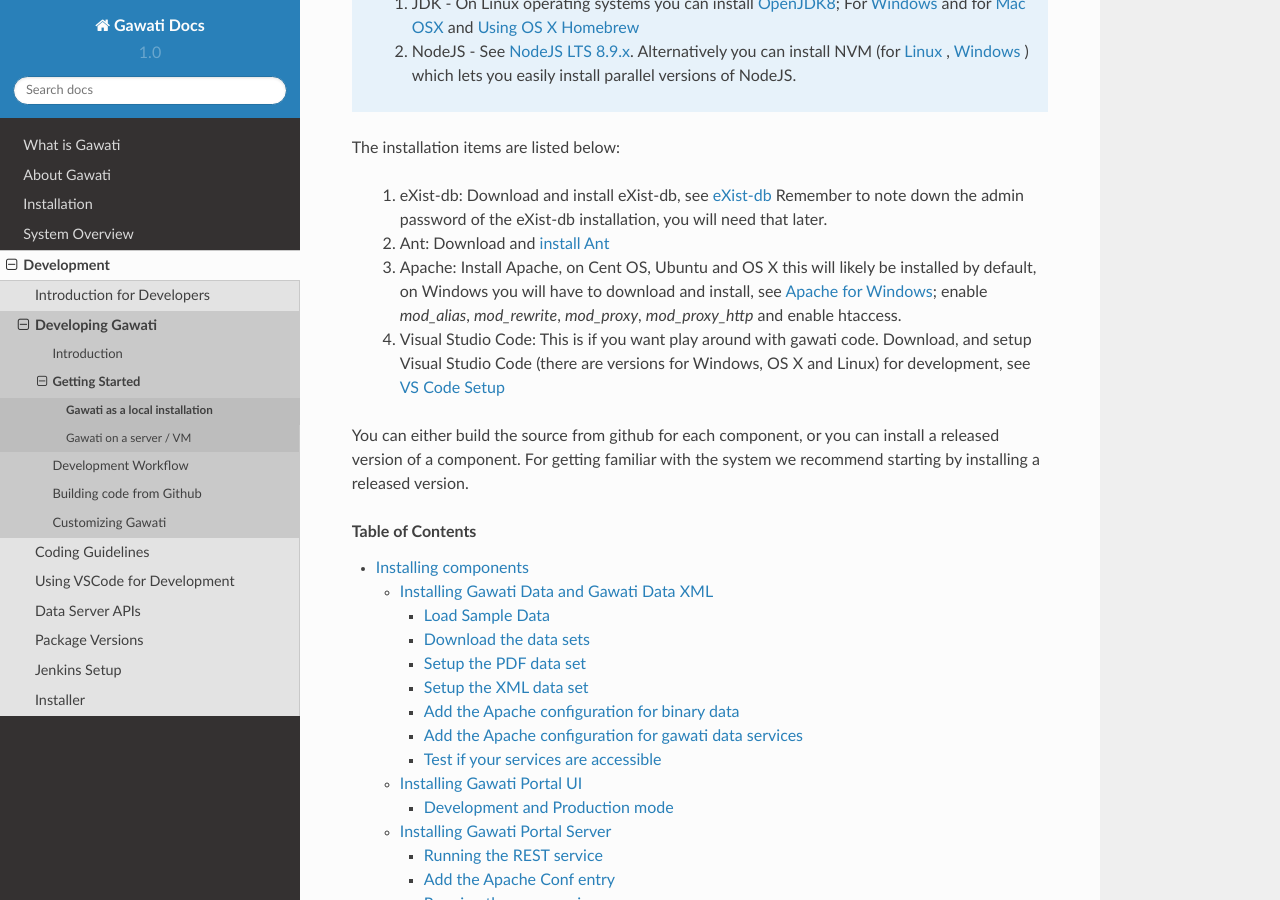
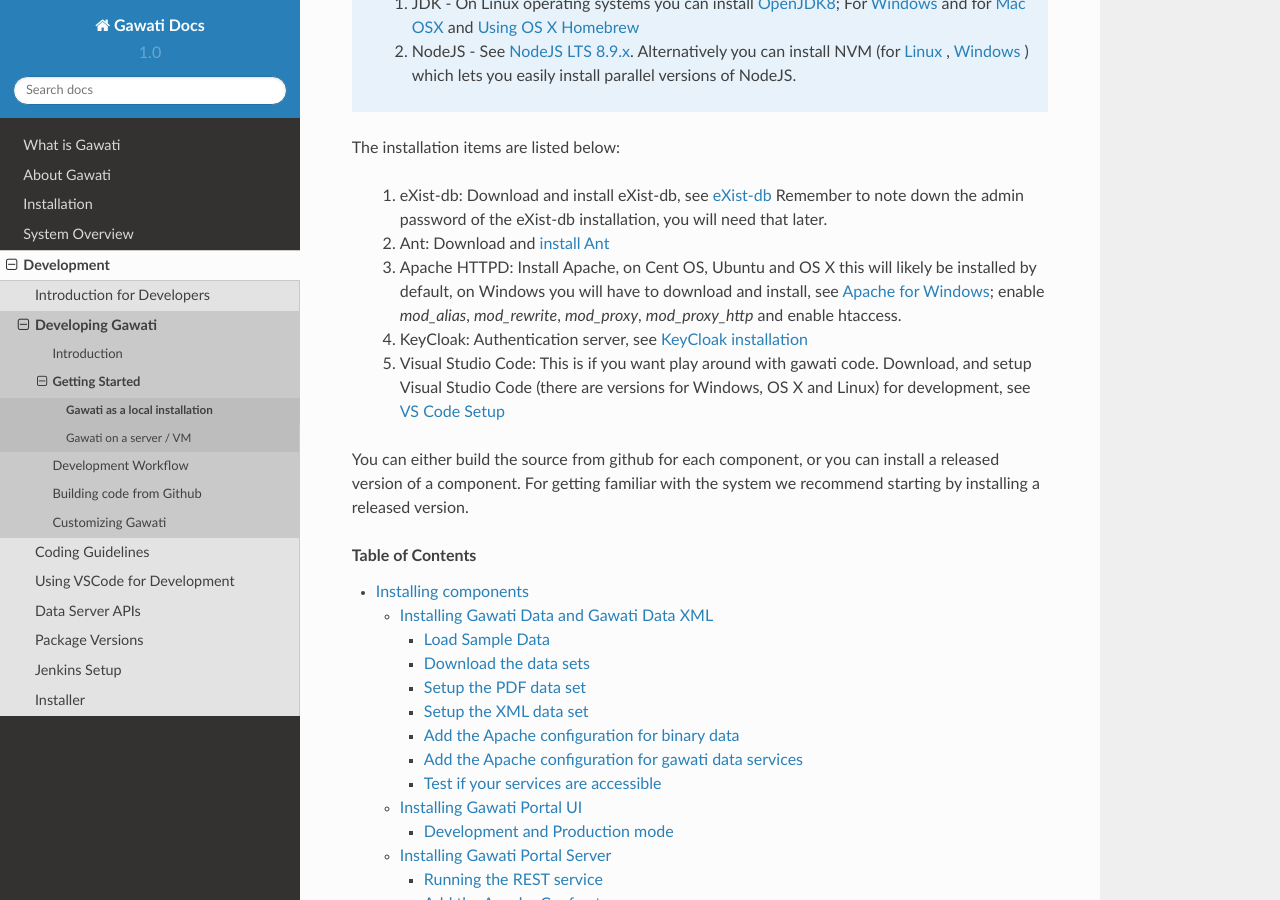
Before and after one commit to gawati/gawati-docs, a Sphinx documentation site: the page built from docs/source/development/dev-env-local.rst, in a window 1280 px wide and 900 px high, scrolled down 418 px. Built offline with Sphinx 7.4.7 and the Read the Docs theme 2.0.0, drawn with Linux system fonts in a browser that asks for light colours.

Commit message:
Removing old documentation; marking stuff as redundant; adding links to authentication docs

```diff
--- a/docs/source/development/authentication.rst
+++ b/docs/source/development/authentication.rst
@@ -6,10 +6,10 @@ Authentication in Gawati is handled by a separate component service called `KeyC
 Keycloak is a solution for Identity Management (IDM) and Single Sign On (SSO); See `KeyCloak <http://www.keycloak.org/>`_ .
 
 Keycloak has the following components:
- * Keycloak server – It is an authentication server to store the user information and used to get the access token. We need to just redirect client to keycloak server.
+ * Keycloak server – an authentication server to store the user information and used to get the access token.
  * Keycloak adapter – It is a componenet which help us to integrate keycloak in the existing application.
 
-It needs to be installed and integrated to work with Gawati.
+It needs to be installed and integrated to work with Gawati. For an overview of how KeyCloak works in Gawati, see `How Trust and Security works in Gawati <../system/how-authentication>`_
 
 ************************************************
 Installing & Configuring KeyCloak for Production
--- a/docs/source/development/dev-env-local.rst
+++ b/docs/source/development/dev-env-local.rst
@@ -15,8 +15,9 @@ The installation items are listed below:
 
   1. eXist-db: Download and install eXist-db, see `eXist-db <https://bintray.com/existdb/releases/exist/3.6.0/view>`_ Remember to note down the admin password of the eXist-db installation, you will need that later.
   2. Ant: Download and `install Ant <http://ant.apache.org/manual/install.html#installing>`_
-  3. Apache: Install Apache, on Cent OS, Ubuntu and OS X this will likely be installed by default, on Windows you will have to download and install, see `Apache for Windows <https://www.apachehaus.com/cgi-bin/download.plx>`_; enable `mod_alias`, `mod_rewrite`, `mod_proxy`, `mod_proxy_http` and enable htaccess.
-  4. Visual Studio Code: This is if you want play around with gawati code. Download, and setup Visual Studio Code (there are versions for Windows, OS X and Linux) for development, see `VS Code Setup <./using-vscode>`_
+  3. Apache HTTPD: Install Apache, on Cent OS, Ubuntu and OS X this will likely be installed by default, on Windows you will have to download and install, see `Apache for Windows <https://www.apachehaus.com/cgi-bin/download.plx>`_; enable `mod_alias`, `mod_rewrite`, `mod_proxy`, `mod_proxy_http` and enable htaccess.
+  4. KeyCloak: Authentication server, see `KeyCloak installation <./authentication>`_
+  5. Visual Studio Code: This is if you want play around with gawati code. Download, and setup Visual Studio Code (there are versions for Windows, OS X and Linux) for development, see `VS Code Setup <./using-vscode>`_
 
 You can either build the source from github for each component, or you can install a released version of a component. For getting familiar with the system we recommend starting by installing a released version.
 
--- a/docs/source/system/gawati-architecture.rst
+++ b/docs/source/system/gawati-architecture.rst
@@ -1,12 +1,14 @@
 Gawati Architecture
 ###################
+
+(OUTDATED NEEDS UPDATE)
 
 The Gawati architecture is described in this document.
 
 Gawati is composed of different components, which are outlined below:
 
  * **The Raw Data:** composed of XML and PDF documents. The XML documents reside within an XML Database.  The PDF documents are served from the file system via Apache server.
- * :doc:`**Data Server:** <./gawati-data-server>` this provides access to the XML and consequently PDF documents. It has native access to the XML data, and is accessed via REST services. Implemented as a XQuery RESTXQ Services on eXist-db.
+ * :doc:`Data Server <./gawati-data-server>` this provides access to the XML and consequently PDF documents. It has native access to the XML data, and is accessed via REST services. Implemented as a XQuery RESTXQ Services on eXist-db.
  * **Portal:** provides the front-end web portal to the Data Server. Currently implmented as an XQuery application on eXist-db. Front-end is bootstrap.
 
 
--- a/docs/source/system/how-authentication.rst
+++ b/docs/source/system/how-authentication.rst
@@ -12,6 +12,9 @@ Introduction
 This document focuses on how trust and security works in Gawati, what are the components we use, how they interact with each other, and what are the specific configuration choices we have made in Gawati. We cover aspects governing both authentication and authorization in Gawati.
 
 In Gawati we use a third-party open source server called `Key Cloak <https://www.keycloak.org>`_.  KeyCloak uses JWT (JSON Web Tokens) to implement security. For a quick introduction to JWT see `Understanding JSON Web Tokens <https://medium.com/vandium-software/5-easy-steps-to-understanding-json-web-tokens-jwt-1164c0adfcec>`_ .
+
+.. note::
+    To install KeyCloak for Gawati use see the `Installation Instructions <../development/authentication>`_ .
 
 
 ***************************
--- a/docs/source/system/index.rst
+++ b/docs/source/system/index.rst
@@ -6,3 +6,4 @@ System Overview
 
    gawati-architecture
    gawati-data-server
+   how-authentication
```
Also changed, not shown: docs/source/setup/index.rst (+3 -9 lines).
